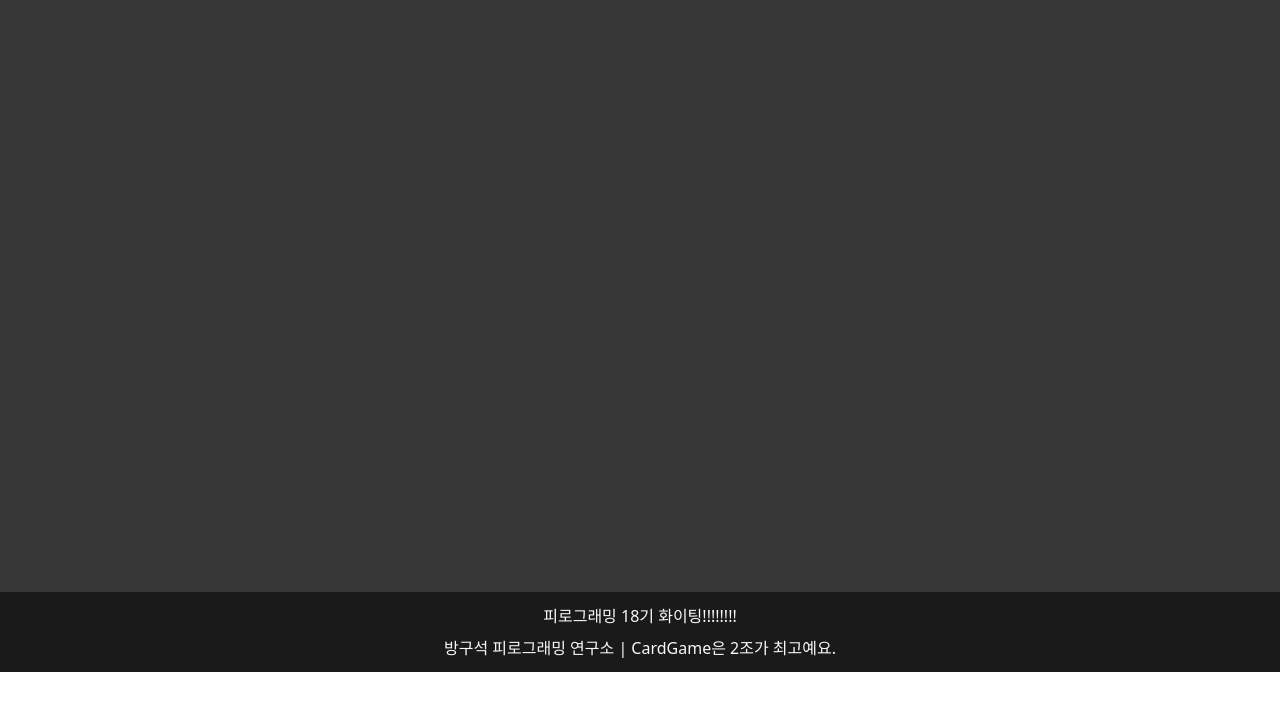
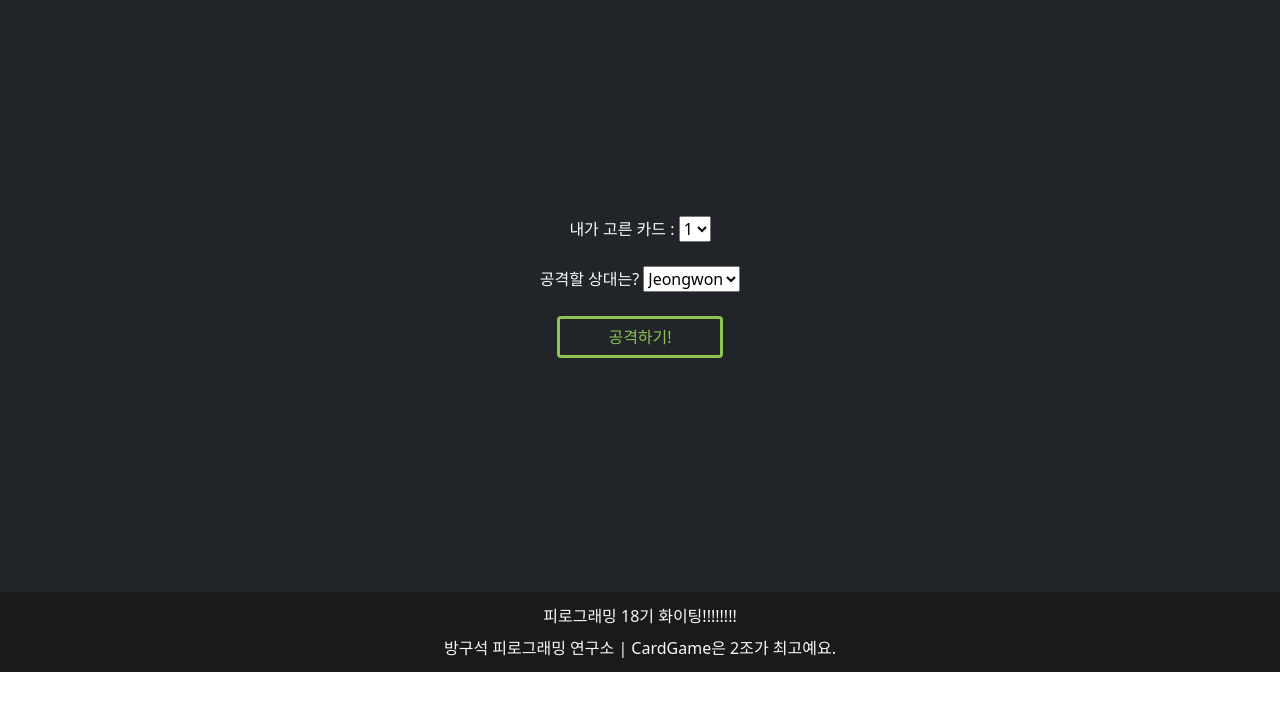
Before and after one commit to Pirogramming-18/Piro18_CardGame_02, a Django app: page /game/create/ in a window 1280 px wide. Shown: the part 56-767 px from the top of the page. Run offline with Django 4.2, Linux system fonts and the light colour scheme; some libraries are stand-ins or nearby versions.

Commit message:
[feat] game _retrieve, game_create html 구현

```diff
--- a/server/apps/cardgame/templates/cardgame/game_create.html
+++ b/server/apps/cardgame/templates/cardgame/game_create.html
@@ -1,6 +1,39 @@
-{% extends 'cardgame/base.html' %}
-
-{% block content %}
-  <div>
-  </div>
+{% extends 'cardgame/base.html' %} {% block content %}
+<div
+  class="d-flex flex-column align-items-center text-center bg-dark"
+  id="create-con"
+>
+  <form action="" method="post" enctype="multipart/form-data">
+    {% csrf_token %}
+    <p class="text-light m-4">
+      내가 고른 카드 :
+      <select id="cardnum" name="cardnum">
+        <option name="cardnum">1</option>
+        <option name="cardnum">2</option>
+        <option name="cardnum">3</option>
+        <!-- { for cardnum in cardnums }
+            <option value="{{ cardnum.id }}" name="cardnum">{{ cardnum }}</option>
+          { endfor } -->
+      </select>
+    </p>
+    <p class="text-light m-4">
+      공격할 상대는?
+      <select id="player" name="player">
+        <option name="player">Jeongwon</option>
+        <option name="player">Jeongwon</option>
+        <option name="player">Jeongwon</option>
+        <!-- { for cardnum in cardnums }
+            <option value="{{ cardnum.id }}" name="cardnum">{{ cardnum }}</option>
+          { endfor } -->
+      </select>
+    </p>
+    <div>
+      <input
+        type="submit"
+        class="btn main-color btn-piro px-5"
+        value="공격하기!"
+      />
+    </div>
+  </form>
+</div>
 {% endblock %}
```
Also changed, not shown: server/apps/cardgame/templates/cardgame/game_receive.html (+28 -5 lines).
